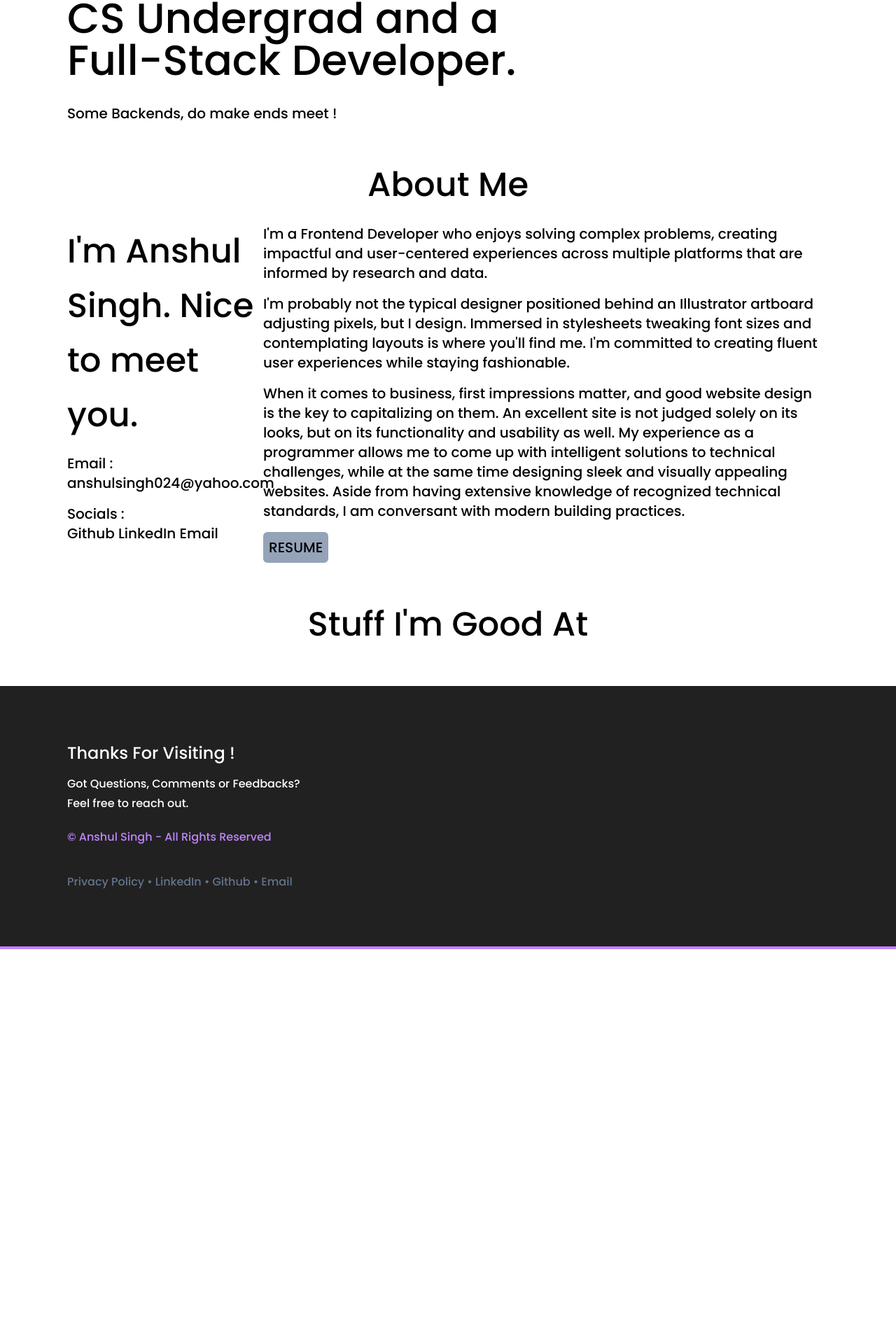
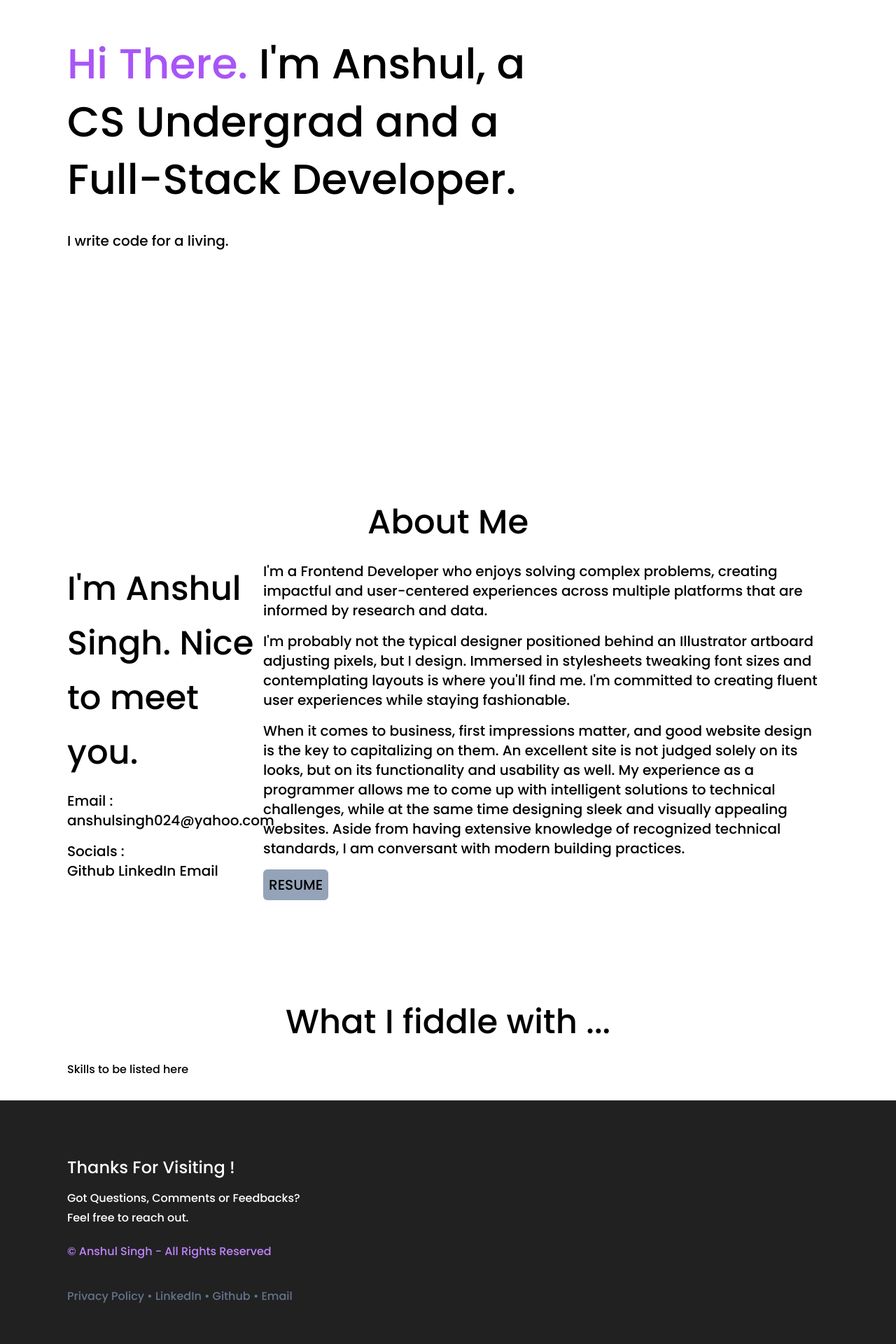
Before and after one commit to Anshul-004/Portfolio, a React (Vite) app: page / in a window 1280 px wide. Shown: the part 196-2116 px from the top of the page at 70% size. Before the commit the page ends 1552 px from the top, so only its background shows below. Built offline with nearby package versions, Linux system fonts and the light colour scheme.

Commit message:
Added Full Screen Behaviour

```diff
--- a/src/App.jsx
+++ b/src/App.jsx
@@ -13,8 +13,8 @@ function App() {
   return (
     <>
       <Navbar />
+      <GoTop/>
       <Home />
-      <GoTop/>
       <About />
       <Skills />
       <Footer />
--- a/src/components/About.jsx
+++ b/src/components/About.jsx
@@ -2,7 +2,10 @@ import React from "react";
 
 const About = () => {
   return (
-    <div className="px-24 py-8 " id="about">
+    <div
+      className="px-24 py-8 h-screen flex justify-center flex-col"
+      id="about"
+    >
       <div className="Title text-5xl text-center pb-8">About Me </div>
       <div className="container flex">
         <div className="LHS w-1/4 text-5xl leading-relaxed">
@@ -38,7 +41,9 @@ const About = () => {
             from having extensive knowledge of recognized technical standards, I
             am conversant with modern building practices.
           </p>
-          <button className=" bg-slate-400 p-2 rounded-md hover:bg-red-100">RESUME</button>
+          <button className=" bg-slate-400 p-2 rounded-md hover:bg-red-100">
+            RESUME
+          </button>
         </div>
       </div>
     </div>
--- a/src/components/Footer.jsx
+++ b/src/components/Footer.jsx
@@ -1,26 +1,44 @@
-import React from 'react'
+import React from "react";
 
 const Footer = () => {
   return (
     <>
-    <div className=' bg-myblack'>
-        <footer className='text-white px-24 py-20'>
-            <h2 className='text-2xl mb-4'>Thanks For Visiting !</h2>
-            <div className='mb-1'>
-              Got Questions, Comments or Feedbacks?
-            </div>
-            <div className='mb-6'>
-              Feel free to reach out.
-            </div>
-            <span className=' text-purple-400'>
-                &copy; Anshul Singh - All Rights Reserved
-            </span>
-            <div className=' mt-10 text-slate-500'>Privacy Policy &#8226; <a href="https://www.linkedin.com/in/anshulsingh-/" target='_blank'>LinkedIn</a> &#8226; <a href="https://github.com/Anshul-004" target='_blank'>Github</a> &#8226; <a href="mailto:anshulsingh024@yahoo.com?subject=Regarding%20your%20Portfolio%20Website%20(anshulsingh.me)" target='_blank'>Email</a></div>
+      <div className=" bg-myblack">
+        <footer className="text-white px-24 py-20">
+          <h2 className="text-2xl mb-4">Thanks For Visiting !</h2>
+          <div className="mb-1">Got Questions, Comments or Feedbacks?</div>
+          <div className="mb-6">Feel free to reach out.</div>
+          <span className=" text-purple-400">
+            &copy; Anshul Singh - All Rights Reserved
+          </span>
+          <div className="mt-10 text-slate-500">
+            <a
+              href="https://docs.github.com/en/site-policy/privacy-policies/github-general-privacy-statement"
+              target="_blank"
+            >
+              Privacy Policy
+            </a>{" "}
+            &#8226;{" "}
+            <a href="https://www.linkedin.com/in/anshulsingh-/" target="_blank">
+              LinkedIn
+            </a>{" "}
+            &#8226;{" "}
+            <a href="https://github.com/Anshul-004" target="_blank">
+              Github
+            </a>{" "}
+            &#8226;{" "}
+            <a
+              href="mailto:anshulsingh024@yahoo.com?subject=Regarding%20your%20Portfolio%20Website%20(anshulsingh.me)"
+              target="_blank"
+            >
+              Email
+            </a>
+          </div>
         </footer>
-    </div>
-    <div className=" bg-purple-400 h-1"></div>
+      </div>
+      <div className=" bg-purple-400 h-1"></div>
     </>
-  )
-}
+  );
+};
 
-export default Footer
+export default Footer;
--- a/src/components/GoTop.jsx
+++ b/src/components/GoTop.jsx
@@ -23,7 +23,7 @@ const GoTop = () => {
   return (
     <div>
       {backToTopButton && (
-        <button onClick={scrollup} className='fixed bottom-20 right-10 p-2 bg-white rounded-lg bg-purple-500 text-slate-100'>^</button>
+        <button onClick={scrollup} className='fixed bottom-20 right-10 p-2 rounded-lg bg-purple-500 text-slate-100'>^</button>
       )}
     </div>
   )
--- a/src/components/Home.jsx
+++ b/src/components/Home.jsx
@@ -2,12 +2,12 @@ import React from "react";
 
 const Home = () => {
   return (
-    <div className="px-24 py-8" id="home">
-      <div className="TextBox text-6xl w-2/3 mb-6">
+    <div className="flex justify-center flex-col px-24 py-8 h-screen" id="home">
+      <div className="TextBox text-6xl w-2/3 mb-6 leading-snug">
        <span className="text-purple-500"> Hi There.</span> I'm <span>Anshul,</span> a CS Undergrad and a Full-Stack Developer.
       </div>
 
-      <div className="text-xl pt-2">Some Backends, do make ends meet !</div>
+      <div className="text-xl pt-2">I write code for a living.</div>
 
 
     </div>
--- a/src/components/Navbar.jsx
+++ b/src/components/Navbar.jsx
@@ -2,7 +2,7 @@ import React from "react";
 
 const Navbar = () => {
   return (
-    <nav className=" px-20 py-8">
+    <nav className=" px-20 py-8 fixed top-0 left-0 w-full z-10 bg-white">
       <div className="flex justify-between align-middle">
         <div className="icon text-3xl">
         <a href="/">
--- a/src/components/Skills.jsx
+++ b/src/components/Skills.jsx
@@ -3,7 +3,8 @@ import React from 'react'
 const Skills = () => {
   return (
     <div className="px-24 py-8" id='skills'>
-    <div className="Title text-5xl text-center pb-8">Stuff I'm Good At </div>
+    <div className="Title text-5xl text-center pb-8">What I fiddle with ... </div>
+    <div>Skills to be listed here</div>
 
     </div>
   )
```
